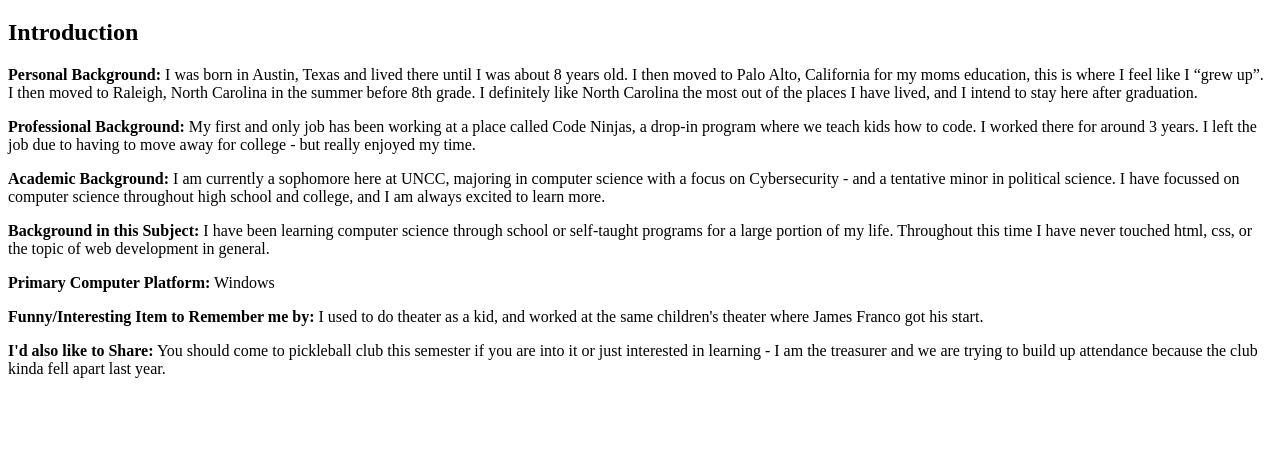
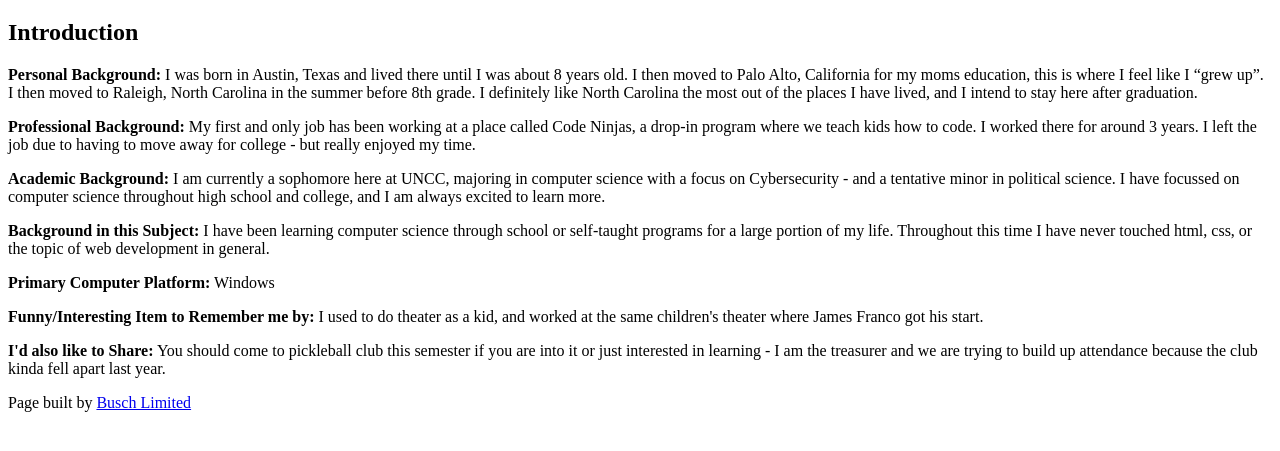
Before and after one commit to tbusch1/tbusch1.github.io, a plain HTML site: page itis3135/introduction.html/index.html in a window 1280 px wide. Shown: the part 61-512 px from the top of the page. Drawn offline with Linux system fonts and the light colour scheme.

Commit message:
Update index.html

```diff
--- a/itis3135/introduction.html/index.html
+++ b/itis3135/introduction.html/index.html
@@ -22,7 +22,7 @@
             <p><b>I'd also like to Share:</b> You should come to pickleball club this semester if you are into it or just interested in learning - I am the treasurer and we are trying to build up attendance because the club kinda fell apart last year.</p>
         </main>
         <footer>
-
+            <p>Page built by <a href="itis3135/buschlimited.com/">Busch Limited</a></p>
         </footer>
     </body>
 </html>
```
